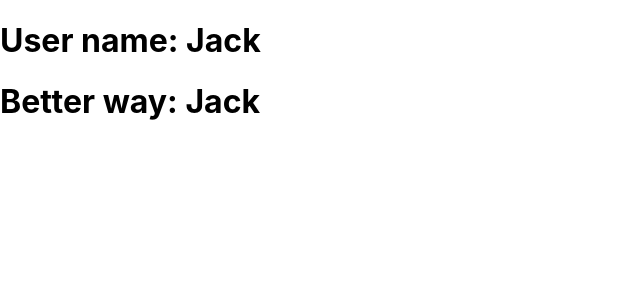
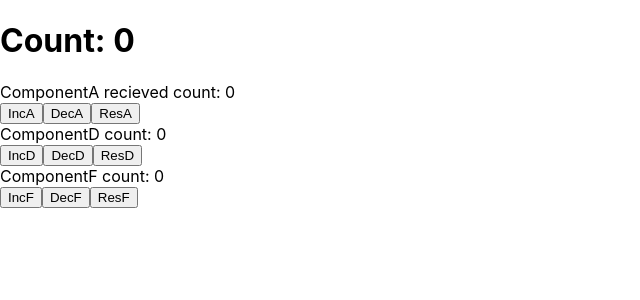
Before and after one commit to InLineA/React, a React (Create React App) app in the folder react-hooks/: page / in a window 1280 px wide. Shown: the top 300 px of the page, without its empty margins (0-640 px from the left). Built offline with nearby package versions, Linux system fonts and the light colour scheme.

Commit message:
useReducer()
Learning useReducer hook exept data fetching

```diff
--- a/react-hooks/src/App.js
+++ b/react-hooks/src/App.js
@@ -1,14 +1,35 @@
-import React from 'react';
-import ComponentC from './components/useContext/ComponentC';
+import React, { useReducer } from 'react';
+import ComponentA from './components/useReducer/useReducer-useContext/ComponentA';
+import ComponentB from './components/useReducer/useReducer-useContext/ComponentB';
+import ComponentC from './components/useReducer/useReducer-useContext/ComponentC';
 
-export const UserContext = React.createContext()
+const initialState = 0
+const reducer = (currentState, action) => {
+  switch(action){
+    case 'increment':
+      return currentState + 1
+    case 'decrement':
+      return currentState - 1
+    case 'reset':
+      return initialState
+    default:
+      return currentState
+  }
+}
+
+export const CountContext = React.createContext()
 
 function App() {
+  const [count, dispatch] = useReducer(reducer, initialState)
+
   return (
     <div>
-      <UserContext.Provider value={'Jack'}>
+      <CountContext.Provider value={{ countState: count, countDispatch: dispatch}}>
+        <h1>Count: {count}</h1>
+        <ComponentA />
+        <ComponentB />
         <ComponentC />
-      </UserContext.Provider>
+      </CountContext.Provider>
     </div>
   );
 }
--- /dev/null
+++ b/react-hooks/src/components/useReducer/useReducer-useContext/ComponentA.js
@@ -0,0 +1,17 @@
+import React, { useContext } from 'react'
+import { CountContext } from '../../../App'
+
+function ComponentA() {
+    const countContext = useContext(CountContext)
+
+    return (
+        <div>
+            ComponentA recieved count: {countContext.countState}<br />
+            <button onClick={() => countContext.countDispatch('increment')} >IncA</button>
+            <button onClick={() => countContext.countDispatch('decrement')} >DecA</button>
+            <button onClick={() => countContext.countDispatch('reset')} >ResA</button>
+        </div>
+    )
+}
+
+export default ComponentA
--- /dev/null
+++ b/react-hooks/src/components/useReducer/useReducer-useContext/ComponentB.js
@@ -0,0 +1,12 @@
+import React from 'react'
+import ComponentD from './ComponentD'
+
+function ComponentB() {
+  return (
+    <div>
+        <ComponentD />
+    </div>
+  )
+}
+
+export default ComponentB
--- /dev/null
+++ b/react-hooks/src/components/useReducer/useReducer-useContext/ComponentC.js
@@ -0,0 +1,12 @@
+import React from 'react'
+import ComponentE from './ComponentE'
+
+function ComponentC() {
+    return (
+        <div>
+            <ComponentE />
+        </div>
+    )
+}
+
+export default ComponentC
--- /dev/null
+++ b/react-hooks/src/components/useReducer/useReducer-useContext/ComponentD.js
@@ -0,0 +1,17 @@
+import React, { useContext } from 'react'
+import { CountContext } from '../../../App'
+
+function ComponentD() {
+    const countContext = useContext(CountContext)
+
+    return (
+        <>
+            <div>ComponentD count: {countContext.countState}</div>
+            <button onClick={() => countContext.countDispatch('increment')} >IncD</button>
+            <button onClick={() => countContext.countDispatch('decrement')} >DecD</button>
+            <button onClick={() => countContext.countDispatch('reset')} >ResD</button>
+        </>
+    )
+}
+
+export default ComponentD
--- /dev/null
+++ b/react-hooks/src/components/useReducer/useReducer-useContext/ComponentE.js
@@ -0,0 +1,12 @@
+import React from 'react'
+import ComponentF from './ComponentF'
+
+function ComponentE() {
+    return (
+        <div>
+            <ComponentF />
+        </div>
+    )
+}
+
+export default ComponentE
--- /dev/null
+++ b/react-hooks/src/components/useReducer/useReducer-useContext/ComponentF.js
@@ -0,0 +1,17 @@
+import React, { useContext } from 'react'
+import { CountContext } from '../../../App'
+
+function ComponentF() {
+    const countContext = useContext(CountContext)
+
+    return (
+        <div>
+            ComponentF count: {countContext.countState}<br />
+            <button onClick={() => countContext.countDispatch('increment')} >IncF</button>
+            <button onClick={() => countContext.countDispatch('decrement')} >DecF</button>
+            <button onClick={() => countContext.countDispatch('reset')} >ResF</button>
+        </div>
+    )
+}
+
+export default ComponentF
```
Also changed, not shown: react-hooks/src/components/useReducer/Counter.js (added, +31 -0 lines), react-hooks/src/components/useReducer/MultipleReducers.js (added, +36 -0 lines), react-hooks/src/components/useReducer/ObjectReducer.js (added, +43 -0 lines).
